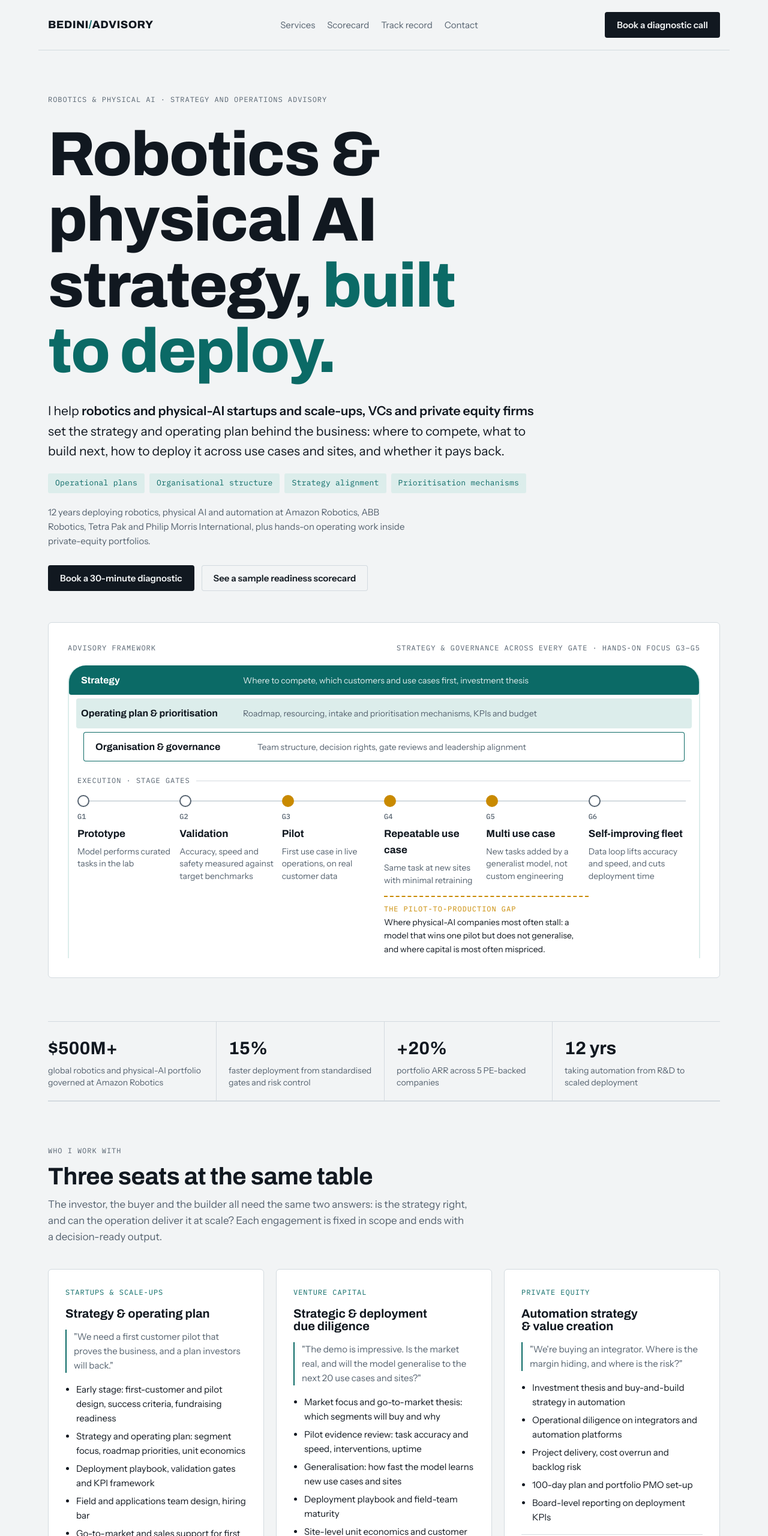
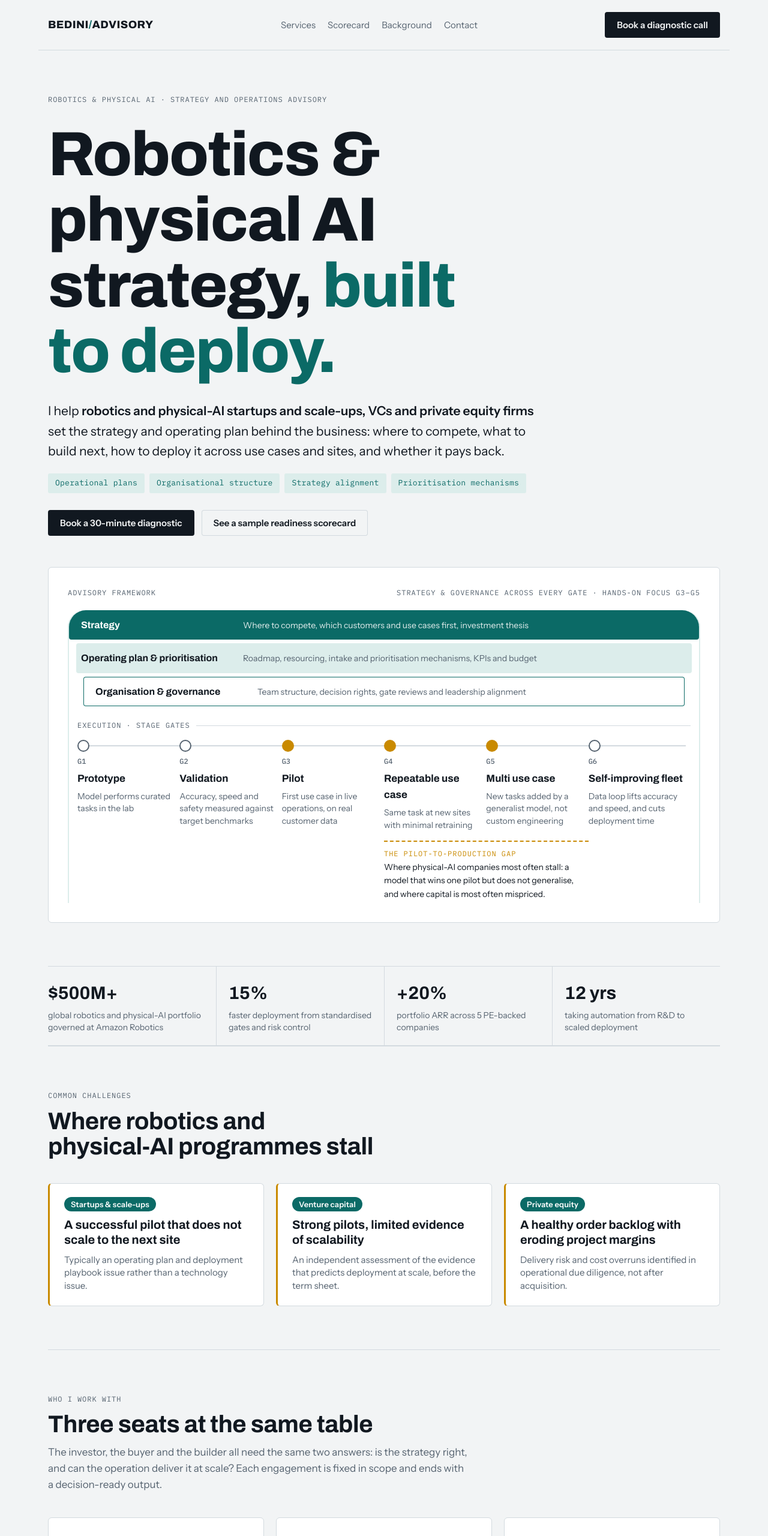
Before and after one commit to antonellabedini88-cmd/website, a plain HTML site: page index.html in a window 1280 px wide. Shown: the top 2560 px of the page at 60% size. Drawn offline with Linux system fonts and the light colour scheme.

Commit message:
Remove hero experience line; bring mobile updates to desktop
- Remove the "12 years deploying robotics..." line from the hero (desktop and mobile)
- Desktop: add "Common challenges" section after the numbers
- Desktop: "Ways to work together" with 4 options, including the 60-minute Expert call
- Desktop: nav and section label renamed to "Background"
- Keep "physical-AI" on one line in the challenges heading

Co-Authored-By: Claude Opus 5.5 <noreply@anthropic.com>
Claude-Session: https://claude.ai/code/session_01WG5HKSqqFRhhcid8Ss97NB

```diff
--- a/index.html
+++ b/index.html
@@ -76,7 +76,6 @@ body{background:var(--bg)}
 .d .cta-row{display:flex;gap:12px;flex-wrap:wrap}
 .d .levers{list-style:none;margin:-8px 0 0;padding:0;display:flex;flex-wrap:wrap;gap:8px}
 .d .levers li{font-family:var(--mono);font-size:13px;letter-spacing:.02em;color:var(--accent);background:var(--accent-soft);padding:6px 12px;border-radius:3px}
-.d .cred-line{font-size:15px;color:var(--muted);max-width:60ch;margin-top:-8px}
 .d .ladder{margin-top:24px;background:var(--surface);border:1px solid var(--line);border-radius:6px;padding:24px;overflow-x:auto}
 .d .ladder-head{display:flex;justify-content:space-between;gap:12px;flex-wrap:wrap;margin-bottom:20px}
 .d .frame{min-width:760px;position:relative;padding:0 14px 4px;border-left:2px solid var(--accent-soft);border-right:2px solid var(--accent-soft);border-radius:28px 28px 0 0}
@@ -378,6 +377,15 @@ body::before{content:"";position:fixed;inset:0 0 auto;height:env(safe-area-inset
 .companies li:not(:last-child)::after{content:"·";margin:0 12px;color:var(--muted)}
 .m .companies li{font-size:12px!important}
 .m .companies li:not(:last-child)::after{margin:0 9px}
+.d .steps{grid-template-columns:repeat(4,1fr)}
+.d .steps li::before{content:"Option " counter(s)}
+.d .steps li{align-content:start}
+.d .pain{display:grid;grid-template-columns:repeat(3,1fr);gap:20px}
+.d .pain div{background:var(--surface);border:1px solid var(--line);border-left:3px solid var(--signal);border-radius:6px;padding:22px 24px;display:grid;gap:10px;align-content:start}
+.d .pain p{font-family:var(--display);font-variation-settings:"wdth" 108;font-weight:700;font-size:20px;line-height:1.25}
+.d .pain small{font-size:15px;color:var(--muted);line-height:1.45}
+.d .pain .who{justify-self:start;font:700 13px var(--body);letter-spacing:.01em;color:var(--surface);background:var(--accent);padding:4px 11px;border-radius:999px}
+@media (max-width:900px){.d .pain,.d .steps{grid-template-columns:1fr}}
 </style>
 </head>
 <body>
@@ -386,7 +394,7 @@ body::before{content:"";position:fixed;inset:0 0 auto;height:env(safe-area-inset
 <header class="top">
   <div class="mark">BEDINI<span>/</span>ADVISORY</div>
   <nav aria-label="Sections">
-    <a href="#services">Services</a><a href="#scorecard">Scorecard</a><a href="#record">Track record</a><a href="#contact">Contact</a>
+    <a href="#services">Services</a><a href="#scorecard">Scorecard</a><a href="#record">Background</a><a href="#contact">Contact</a>
   </nav>
   <a class="btn" href="#contact">Book a diagnostic call</a>
 </header>
@@ -398,7 +406,6 @@ body::before{content:"";position:fixed;inset:0 0 auto;height:env(safe-area-inset
   <ul class="levers" aria-label="How I make the strategy happen">
     <li>Operational plans</li><li>Organisational structure</li><li>Strategy alignment</li><li>Prioritisation mechanisms</li>
   </ul>
-  <p class="cred-line"><span class="xp-years">12</span> years deploying robotics, physical AI and automation at Amazon Robotics, ABB Robotics, Tetra Pak and Philip Morris International, plus hands-on operating work inside private-equity portfolios.</p>
   <div class="cta-row">
     <a class="btn" href="#contact">Book a 30-minute diagnostic</a>
     <a class="btn ghost" href="#scorecard">See a sample readiness scorecard</a>
@@ -435,6 +442,18 @@ body::before{content:"";position:fixed;inset:0 0 auto;height:env(safe-area-inset
   <div><strong>+20%</strong><span>portfolio ARR across 5 PE-backed companies</span></div>
   <div><strong><span class="xp-years">12</span> yrs</strong><span>taking automation from R&amp;D to scaled deployment</span></div>
 </div>
+
+<section id="problems">
+  <div class="section-head">
+    <p class="label">Common challenges</p>
+    <h2>Where robotics and physical&#8209;AI programmes stall</h2>
+  </div>
+  <div class="pain">
+    <div><span class="who">Startups &amp; scale-ups</span><p>A successful pilot that does not scale to the next site</p><small>Typically an operating plan and deployment playbook issue rather than a technology issue.</small></div>
+    <div><span class="who">Venture capital</span><p>Strong pilots, limited evidence of scalability</p><small>An independent assessment of the evidence that predicts deployment at scale, before the term sheet.</small></div>
+    <div><span class="who">Private equity</span><p>A healthy order backlog with eroding project margins</p><small>Delivery risk and cost overruns identified in operational due diligence, not after acquisition.</small></div>
+  </div>
+</section>
 
 <section id="services">
   <div class="section-head">
@@ -517,11 +536,13 @@ body::before{content:"";position:fixed;inset:0 0 auto;height:env(safe-area-inset
 
 <section>
   <div class="section-head">
-    <p class="label">How an engagement runs</p>
+    <p class="label">Ways to work together</p>
     <h2>Scoped up front, priced up front</h2>
+    <p>Start small or go deep. Every option has a written scope before any work begins.</p>
   </div>
   <ol class="steps">
     <li><h3>Diagnostic call</h3><p>30 minutes, free. You describe the company or deal; I tell you whether I can help and what I would look at first.</p></li>
+    <li><h3>Expert call</h3><p>60 minutes on one deal or one decision: a second opinion on a pilot, a deck or a data room. Ideal for investors mid-process.</p></li>
     <li><h3>Fixed-scope engagement</h3><p>A written scope, fee and deadline. Data-room review, site visits and interviews with the team and customers.</p></li>
     <li><h3>Ongoing advisory</h3><p>Optional. A monthly retainer, a board seat, or a fractional operating role through the next funding milestone.</p></li>
   </ol>
@@ -529,7 +550,7 @@ body::before{content:"";position:fixed;inset:0 0 auto;height:env(safe-area-inset
 
 <section id="record">
   <div class="section-head">
-    <p class="label">Track record &amp; background</p>
+    <p class="label">Background · track record &amp; credentials</p>
     <h2>Strategy, tested on the deployment floor</h2>
     <p>Every role has combined the plan and its delivery: deciding where automation should go next, then making it run at scale and pay back.</p>
   </div>
@@ -614,7 +635,6 @@ body::before{content:"";position:fixed;inset:0 0 auto;height:env(safe-area-inset
   <ul class="levers" aria-label="How I make the strategy happen">
     <li>Operational plans</li><li>Org structure</li><li>Strategy alignment</li><li>Prioritisation</li>
   </ul>
-  <p class="cred"><span class="xp-years">12</span> years deploying robotics, physical AI and automation at Amazon Robotics, ABB Robotics, Tetra Pak and Philip Morris International, plus operating work inside PE portfolios.</p>
   <div class="ctas">
     <a class="btn" href="#m-contact">Book a 30-minute diagnostic</a>
     <a class="btn ghost" href="#m-scorecard">See a sample scorecard</a>
@@ -633,7 +653,7 @@ body::before{content:"";position:fixed;inset:0 0 auto;height:env(safe-area-inset
 <section id="m-problems" class="pad">
   <div class="head">
     <p class="label">Common challenges</p>
-    <h2>Where robotics and physical-AI programmes stall</h2>
+    <h2>Where robotics and physical&#8209;AI programmes stall</h2>
   </div>
   <div class="pain">
     <div><span class="who">Startups &amp; scale-ups</span><p>A successful pilot that does not scale to the next site</p><small>Typically an operating plan and deployment playbook issue rather than a technology issue.</small></div>
```
